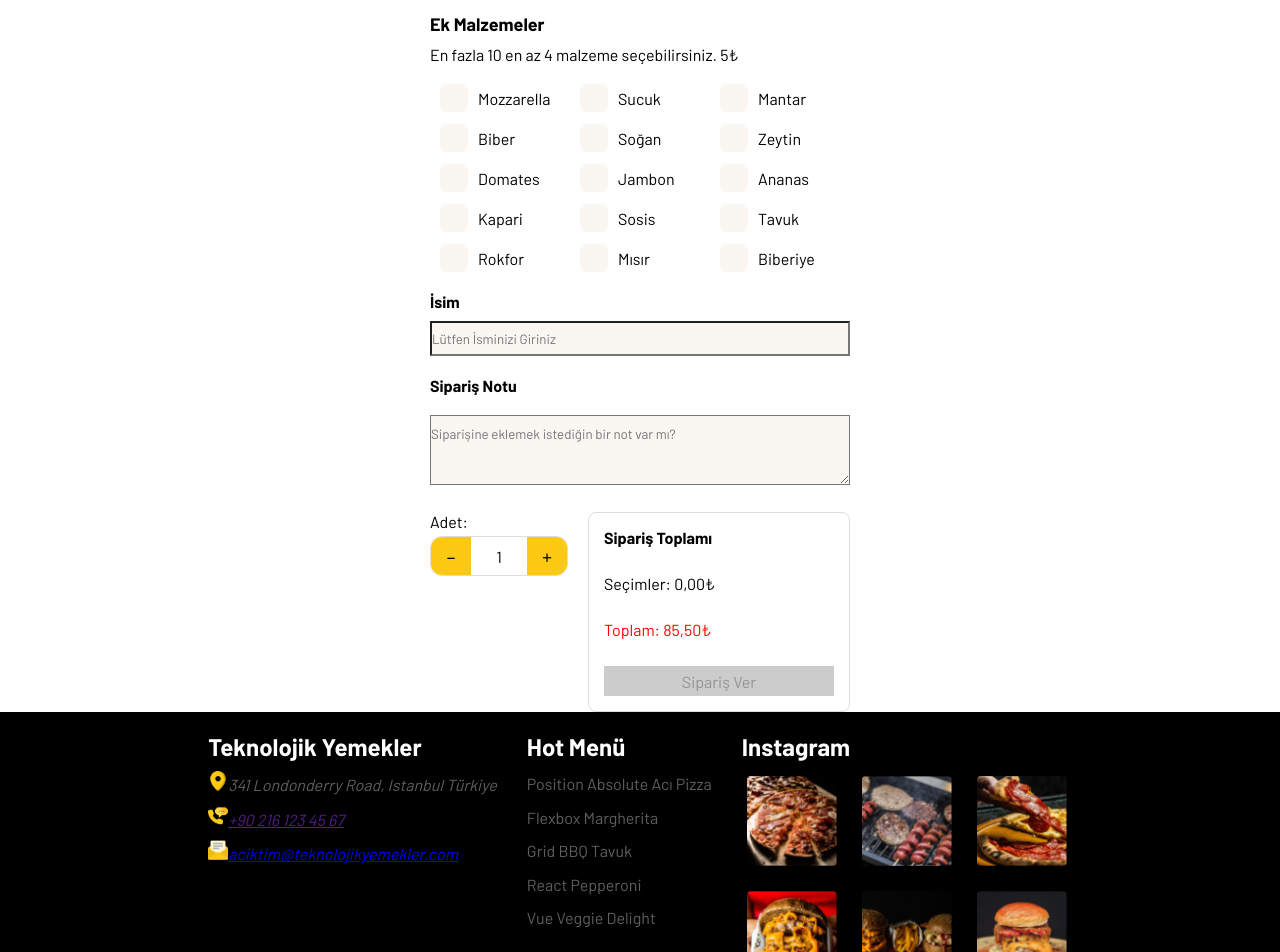
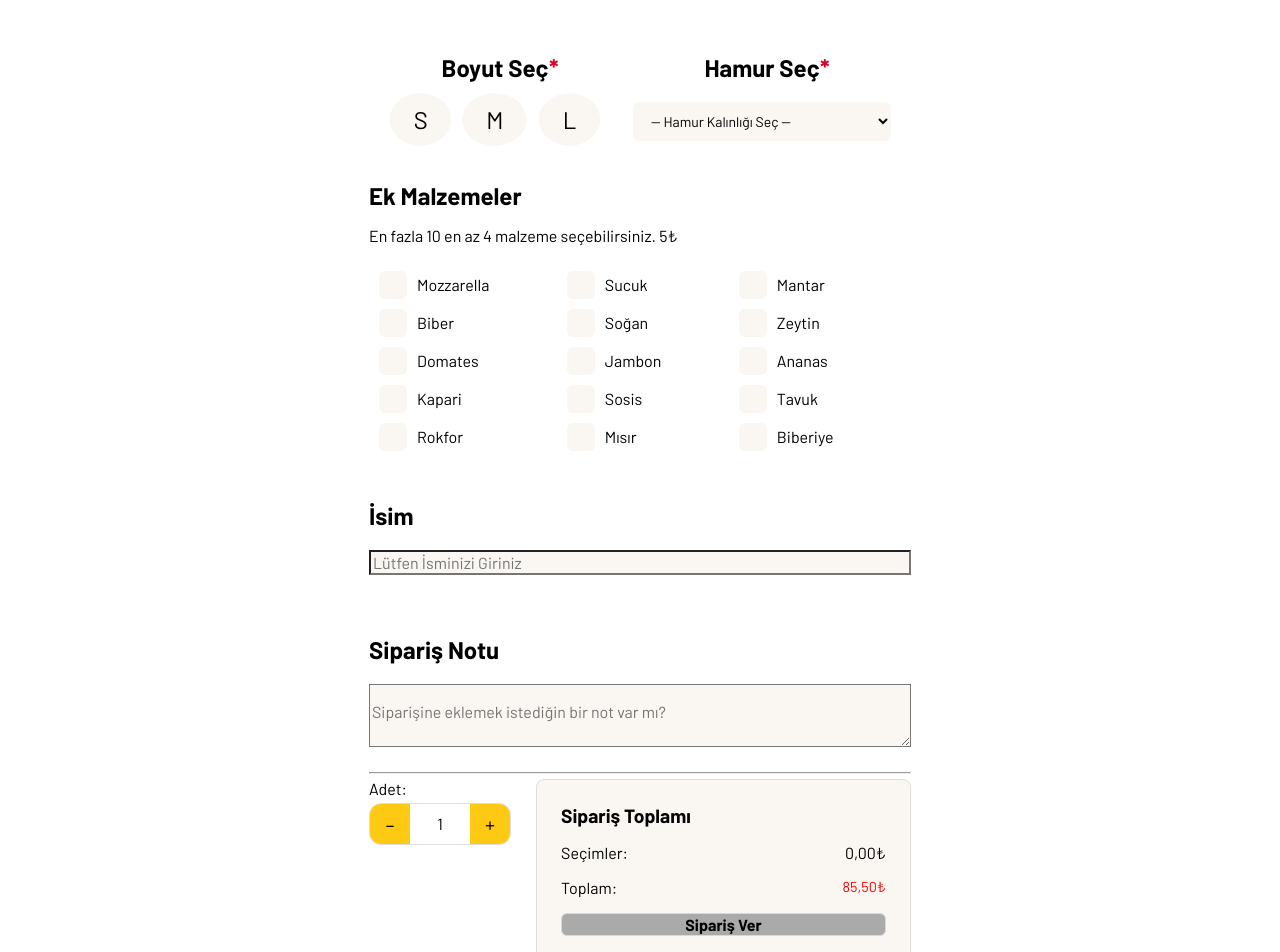
Before and after one commit to abibrahimyilmaz/PizzaChallangetekrar, a React (Vite) app: page /OrderPage in a window 1280 px wide. Shown: the part 680-1632 px from the top of the page. Built offline with nearby package versions, Linux system fonts and the light colour scheme; a web font is replaced by a local one.

Commit message:
orderpage css ayrıldı boyut efektleri eklendi

```diff
--- a/src/OrderPage.jsx
+++ b/src/OrderPage.jsx
@@ -2,7 +2,8 @@ import axios from 'axios';
 import pizzalar from './pizzalar.json';
 import { ToastContainer, toast } from 'react-toastify';
 import 'react-toastify/dist/ReactToastify.css';
-import "./index.css";
+import "./orderpage.css";
+
 
 import { useForm } from 'react-hook-form';
 import { useHistory } from 'react-router-dom';
@@ -85,31 +86,34 @@ export default function OrderPage({ setSiparis }) {
     return (
 
 
-        <div className="orderpage">
+        <div>
 
-            <div style={{ backgroundColor: "#FAF7F2", maxWidth: "100%" }}>
+            <div className='order-ust-bolum'>
+
 
                 <img src='pictures/form-banner.png' alt='Form Banner' />
+                <div className='order-pizza-aciklama' >
                     <nav className="breadcrumb">
                         <a href="/">Anasayfa</a>
                         <span>/</span>
                         <span>Sipariş Oluştur</span>
                     </nav>
 
-                <h2 style={{ marginTop: "10px" }} >{secilipizza.name}</h2>
+                    <h2>{secilipizza.name}</h2>
+
+
                     <div className='baslik'>
-
-                    <span className='fiyat'>{secilipizza.fiyat}</span>
-                    <div>
+                        <span className='fiyat'>{secilipizza.fiyat}₺</span>
                         <span className='puan'>{secilipizza.puan}</span>
                         <span className='puan'>({secilipizza.begeni})</span>
                     </div>
 
+
+                    <p>{secilipizza.aciklama} </p>
                 </div>
-                <p>{secilipizza.aciklama} </p>
 
             </div>
-
+            <div className='order-alt-bolum'>
                 <form onSubmit={handleSubmit(onSubmit)}>
 
 
@@ -118,8 +122,9 @@ export default function OrderPage({ setSiparis }) {
 
                         <div className='boyuthamur'>
                             <div className="secim">
-                            <label className="zorunluLabel">Boyut Seç:</label>
-                            <div style={{ display: "flex", flexDirection: "row" }} className="radio-group">
+                                <label className="zorunluLabel">Boyut Seç
+                                </label>
+                                <div className="radio-group">
                                     {["S", "M", "L"].map((boyut, index) => (
                                         <label key={index} className="radio-label">
                                             <input
@@ -136,7 +141,7 @@ export default function OrderPage({ setSiparis }) {
                             </div>
 
                             <div className="secim">
-                            <label className="zorunluLabel">Hamur Seç:</label>
+                                <label className="zorunluLabel">Hamur Seç </label>
                                 <select className='hamurselect' {...register("hamur", { required: "Hamur seçmek zorunlu" })}>
                                     <option value="">-- Hamur Kalınlığı Seç --</option>
                                     <option value="ince">İnce</option>
@@ -151,7 +156,7 @@ export default function OrderPage({ setSiparis }) {
 
                         <label className="label">Ek Malzemeler</label>
 
-                    <p style={{ margin: "10px auto" }} >En fazla 10 en az 4 malzeme seçebilirsiniz. {ekmalzemefiyat}₺</p>
+                        <p >En fazla 10 en az 4 malzeme seçebilirsiniz. {ekmalzemefiyat}₺</p>
                         <div className="checkbox-group">
                             {malzemeler?.map((malzeme, index) => (
                                 <label key={index} className="checkbox-label" htmlFor={`malzeme-${index}`}>
@@ -186,9 +191,9 @@ export default function OrderPage({ setSiparis }) {
 
                     </div>
 
-                <div style={{ display: "flex", flexDirection: "column" }}>
-                    <label style={{ fontWeight: "bold", padding: "10px 0px" }} >İsim</label>
-                    <input style={{ backgroundColor: "#FAF7F2", height: "35px" }}
+                    <div className='isim-siparis'>
+                        <label className='label' >İsim</label>
+                        <input className='siparis-input'
                             type="text"
                             {...register("isim", {
                                 required: "İsim Zorunlu",
@@ -202,12 +207,9 @@ export default function OrderPage({ setSiparis }) {
                         {errors.isim && <p style={{ color: "red" }}>{errors.isim.message}</p>}
                     </div>
 
-                <div style={{ display: "flex", flexDirection: "column" }}>
-                    <label style={{ fontWeight: "bold", padding: "20px 0 " }}>Sipariş Notu</label>
-                    <textarea style={{
-                        backgroundColor: "#FAF7F2",
-                        padding: "10px 0"
-                    }}
+                    <div className='isim-siparis'>
+                        <label className='label'>Sipariş Notu</label>
+                        <textarea className='siparis-input'
                             {...register("not")}
                             placeholder="Siparişine eklemek istediğin bir not var mı?"
                             rows={3}
@@ -255,13 +257,27 @@ export default function OrderPage({ setSiparis }) {
                         <div className="form-group">
                             <h4>Sipariş Toplamı</h4>
 
-                        <p>Seçimler: {secilenlerFiyat2}</p>
-                        <p style={{ color: "red" }}>Toplam: {toplam} </p>
-                        <button className="siparis-buton" type="submit" disabled={!isValid}>Sipariş Ver</button>
+                            <div className="form-row">
+                                <p>Seçimler:</p>
+                                <p>{secilenlerFiyat2}</p>
+                            </div>
+
+                            <div className="form-row">
+                                <p>Toplam:</p>
+                                <p style={{ color: "red" }}>{toplam}</p>
+                            </div>
+
+                            <button className="siparis-buton" type="submit" disabled={!isValid}>
+                                Sipariş Ver
+                            </button>
                         </div>
                     </div>
 
                 </form>
+            </div>
+
+
+
             <ToastContainer />
 
         </div>
--- /dev/null
+++ b/src/orderpage.css
@@ -0,0 +1,313 @@
+* {
+    font-family: "Barlow";
+}
+
+.order-ust-bolum {
+    display: flex;
+    align-items: center;
+    flex-direction: column;
+
+    margin: 0 auto;
+    background-color: #FAF7F2;
+}
+
+.order-pizza-aciklama {
+    max-width: 530px;
+
+    font-weight: 400;
+    line-height: 1.8rem;
+
+}
+
+.baslik {
+    width: 100%;
+    display: flex;
+    justify-content: space-between;
+    align-items: center;
+}
+
+
+.fiyat {
+    font-size: 1.8rem;
+    font-weight: 700;
+
+}
+
+.puan:nth-child(2) {
+    margin-left: 20rem;
+
+}
+
+.puan {
+    font-size: 1rem;
+
+}
+
+.order-alt-bolum {
+    max-width: 530px;
+    display: flex;
+    align-items: center;
+    justify-content: center;
+    margin: 0 auto;
+    padding: 1rem;
+
+}
+
+.boyuthamur {
+    display: flex;
+    gap: 2rem;
+    justify-content: center;
+    align-items: flex-start;
+    margin: 20px;
+    padding-bottom: 20px;
+
+
+
+}
+
+
+.secim {
+    display: flex;
+    flex-direction: column;
+    align-items: center;
+    width: 100%;
+
+
+
+}
+
+.zorunluLabel {
+    position: relative;
+    font-size: 1.5rem;
+    font-weight: 600;
+    padding: 20px;
+
+
+}
+
+.zorunluLabel::after {
+    content: " *";
+    color: #D80027;
+    position: absolute;
+    top: 0;
+    right: -10px;
+    font-size: 1.5rem;
+    font-weight: bold;
+    padding: 20px;
+
+}
+
+
+
+p[style*="color: red"] {
+    margin-top: 0.5rem;
+    font-size: 0.9rem;
+
+}
+
+.radio-group {
+    display: flex;
+    gap: 2rem;
+    justify-content: center;
+
+}
+
+.radio-label {
+    cursor: pointer;
+}
+
+.radio-label input {
+    display: none;
+
+}
+
+.radio-text {
+    display: inline-block;
+    padding: 8px 16px;
+    border: none;
+    border-radius: 100%;
+    transition: all 0.3s ease;
+    background-color: #FAF7F2;
+    scale: 1.5;
+}
+
+.radio-label input:checked+.radio-text {
+    background-color: #FFEECC;
+    scale: 1.7;
+
+
+}
+
+.hamurselect {
+    width: 258px;
+    padding: 10px 14px;
+    border: none;
+    border-radius: 6px;
+    background-color: #FAF7F2;
+    font-size: 14px;
+    font-weight: 500;
+    cursor: pointer;
+}
+
+.label {
+    font-size: 1.5rem;
+    font-weight: bold;
+    padding: 20px 0;
+
+}
+
+.checkbox-group {
+    display: grid;
+    grid-template-columns: repeat(3, auto);
+    gap: 10px;
+    padding: 10px;
+}
+
+.checkbox-label {
+    display: flex;
+    align-items: center;
+    gap: 10px;
+    cursor: pointer;
+    font-size: 16px;
+}
+
+.checkbox-label input {
+    display: none;
+
+}
+
+.checkmark {
+    width: 28px;
+    height: 28px;
+    border-radius: 6px;
+    background-color: #FAF7F2;
+    display: flex;
+    align-items: center;
+    justify-content: center;
+    font-size: 16px;
+    color: black;
+
+}
+
+.checkbox-label input:checked+.checkmark {
+    background-color: #FDC913;
+}
+
+.checkbox-label input:checked+.checkmark::after {
+    content: "✔";
+}
+
+.isim-siparis {
+    display: flex;
+    flex-direction: column;
+    padding: 20px 0;
+}
+
+
+.siparis-input {
+    background-color: #FAF7F2;
+    font-size: 1rem;
+    vertical-align: auto;
+
+}
+
+.siparis-input::placeholder {
+    line-height: 50px;
+
+}
+
+.qty {
+    display: inline-flex;
+    align-items: center;
+    border: 1px solid #ddd;
+    border-radius: 12px;
+    overflow: hidden;
+    height: 40px;
+    margin-top: 5px;
+}
+
+.qty-btn {
+    width: 40px;
+    height: 100%;
+    border: none;
+    font-size: 20px;
+    line-height: 1;
+    cursor: pointer;
+    transition: background 0.2s;
+    background-color: #FDC913;
+
+
+
+}
+
+.qty-btn:hover {
+    background: #eee;
+}
+
+.qty-input {
+    width: 56px;
+    text-align: center;
+    border: none;
+    outline: none;
+    font-size: 16px;
+    -moz-appearance: textfield;
+}
+
+
+.qty-input::-webkit-outer-spin-button,
+.qty-input::-webkit-inner-spin-button {
+    -webkit-appearance: none;
+    margin: 0;
+}
+
+
+
+
+
+.form-group {
+    width: 350px;
+    /* sabit genişlik */
+    margin-left: auto;
+    /* sağa yaslar */
+    margin-right: 0;
+    display: flex;
+    flex-direction: column;
+    gap: 1rem;
+    padding: 1.5rem;
+    border: 1px solid #ddd;
+    border-radius: 8px;
+    background: #FAF7F2
+}
+
+.form-group h4 {
+    margin: 0;
+    font-size: 1.2rem;
+}
+
+.form-row {
+    display: flex;
+    justify-content: space-between;
+    /* yazı sola, fiyat sağa */
+    width: 100%;
+}
+
+.form-row p {
+    margin: 0;
+}
+
+.siparis-buton {
+    width: 100%;
+    background: #FDC913;
+    color: black;
+    font-size: 1rem;
+    font-weight: 600;
+    border: solid 1px #D9D9D9;
+    border-radius: 6px;
+    cursor: pointer;
+
+}
+
+.siparis-buton:disabled {
+    background: #aaa;
+    cursor: not-allowed;
+}
```
Also changed, not shown: src/index.css (+38 -36 lines). Lines whose indentation alone changed are shown as unchanged.
